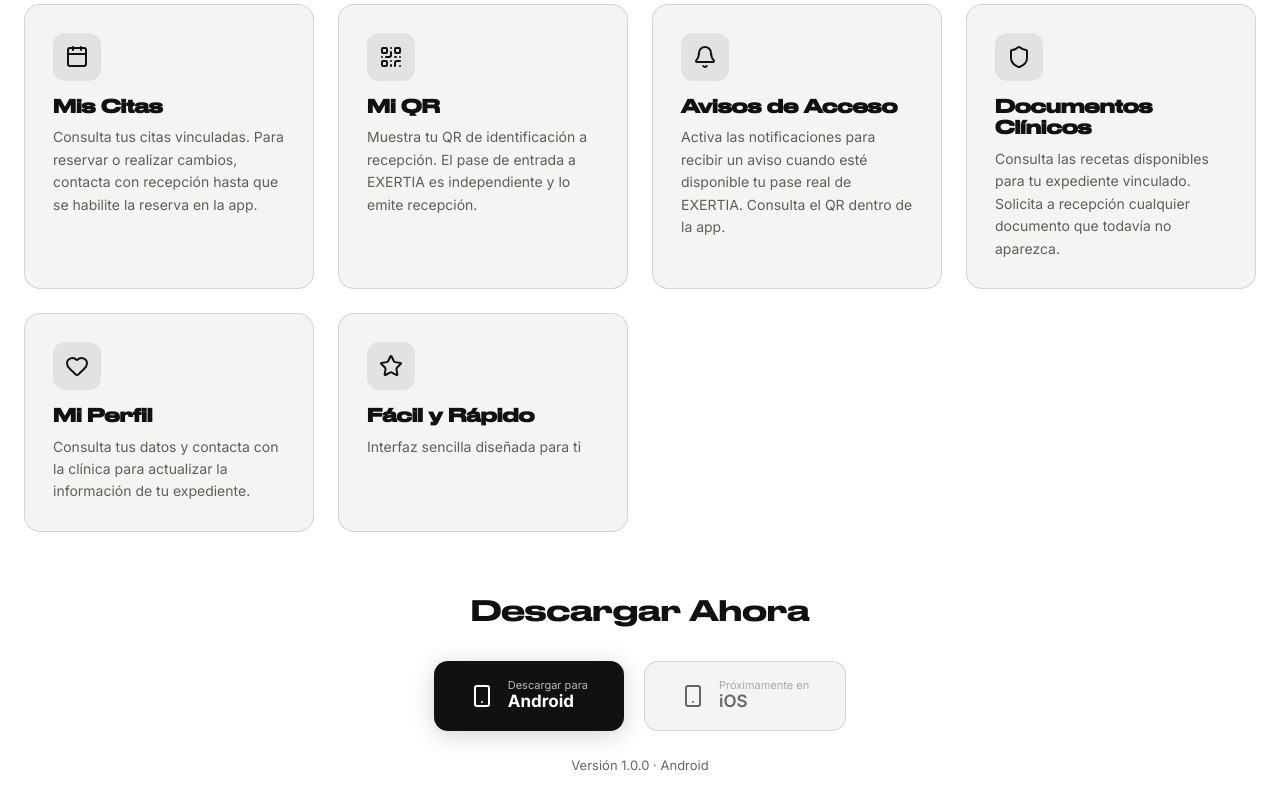
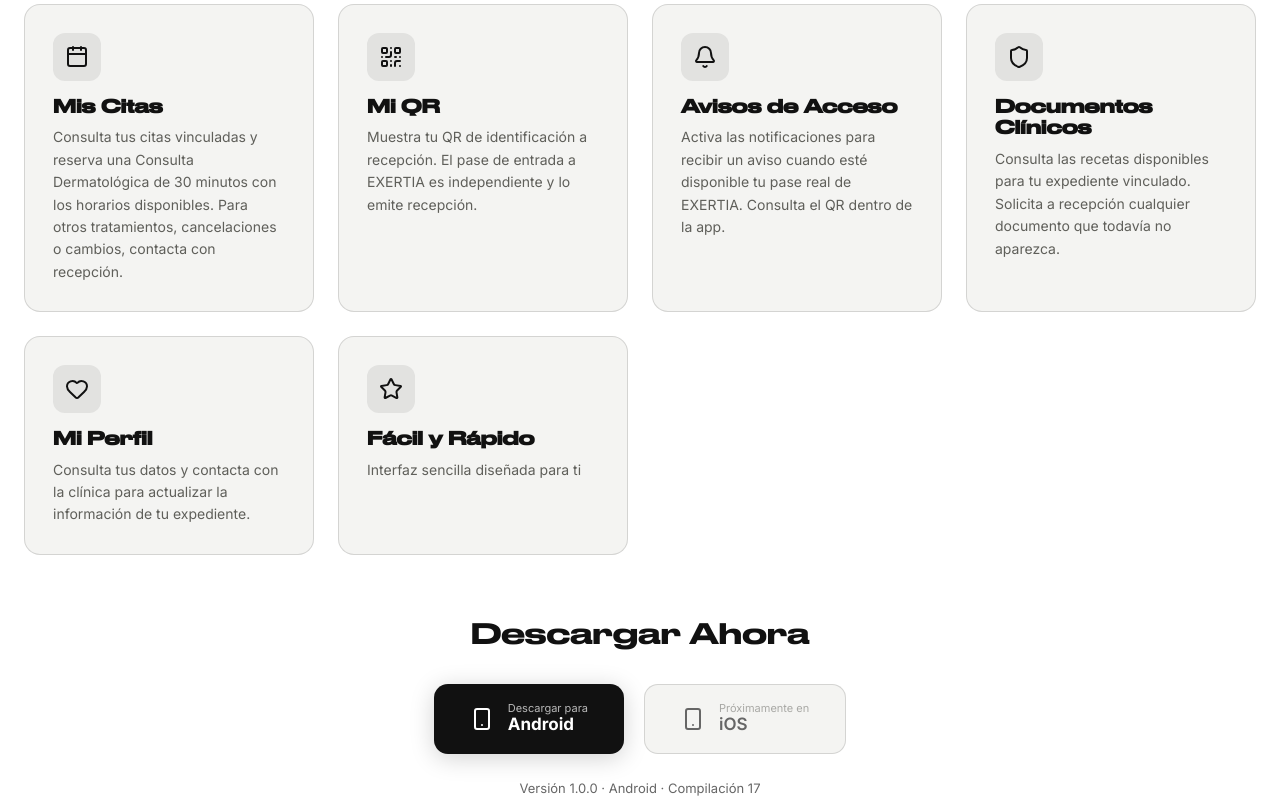
Before and after one commit to belucci21/bouclier-clinique, a React (Vite) app: page /descargar in a window 1280 px wide. Shown: the part 980-1780 px from the top of the page. Built offline with nearby package versions, Linux system fonts and the light colour scheme.

Commit message:
Update patient Android download to validated APK 17

```diff
--- a/src/pages/Descargar.jsx
+++ b/src/pages/Descargar.jsx
@@ -24,7 +24,7 @@ function AnimatedSection({ children, className = '', style }) {
 }
 
 const patientFeatures = [
-  { icon: Calendar, title: 'Mis Citas', desc: 'Consulta tus citas vinculadas. Para reservar o realizar cambios, contacta con recepción hasta que se habilite la reserva en la app.' },
+  { icon: Calendar, title: 'Mis Citas', desc: 'Consulta tus citas vinculadas y reserva una Consulta Dermatológica de 30 minutos con los horarios disponibles. Para otros tratamientos, cancelaciones o cambios, contacta con recepción.' },
   { icon: QrCode, title: 'Mi QR', desc: 'Muestra tu QR de identificación a recepción. El pase de entrada a EXERTIA es independiente y lo emite recepción.' },
   { icon: Bell, title: 'Avisos de Acceso', desc: 'Activa las notificaciones para recibir un aviso cuando esté disponible tu pase real de EXERTIA. Consulta el QR dentro de la app.' },
   { icon: Shield, title: 'Documentos Clínicos', desc: 'Consulta las recetas disponibles para tu expediente vinculado. Solicita a recepción cualquier documento que todavía no aparezca.' },
@@ -95,7 +95,7 @@ export default function Descargar() {
 
             <div style={{ display: 'flex', justifyContent: 'center', gap: '20px', flexWrap: 'wrap' }}>
               {/* Android Download */}
-              <a href="https://github.com/belucci21/bouclier-clinique/releases/download/android-pacientes-20261023/Bouclier-Pacientes.apk" target="_blank" rel="noopener noreferrer"
+              <a href="https://github.com/belucci21/bouclier-clinique/releases/download/android-pacientes-20261024/Bouclier-Pacientes.apk" target="_blank" rel="noopener noreferrer"
                 download="Bouclier-Pacientes.apk"
                 style={{
                   display: 'flex', alignItems: 'center', gap: '14px',
@@ -130,7 +130,7 @@ export default function Descargar() {
             </div>
 
             <p style={{ color: '#666', fontSize: '13px', marginTop: '24px' }}>
-              Versión 1.0.0 · Android
+              Versión 1.0.0 · Android · Compilación 17
             </p>
           </motion.div>
         </div>
```
Also changed, not shown: 1 other file (tests, documents, lock files or other folders).
